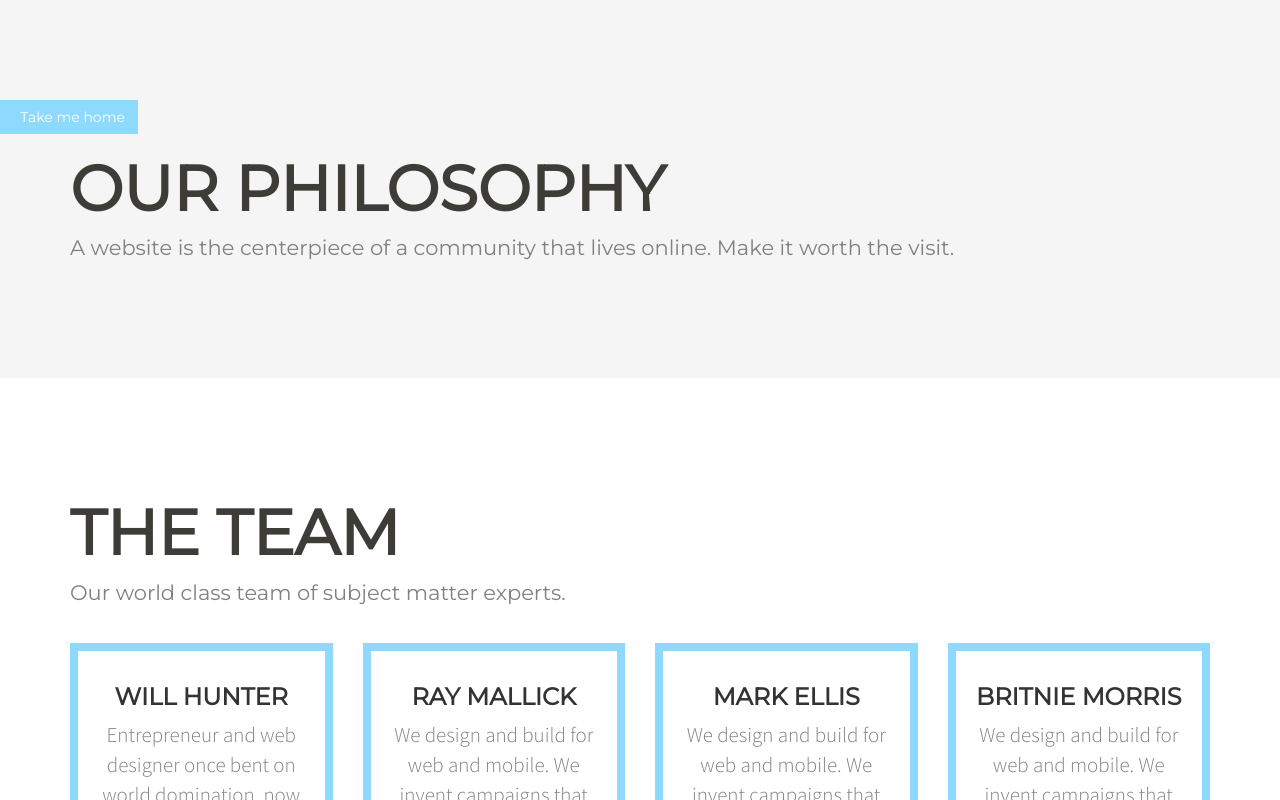
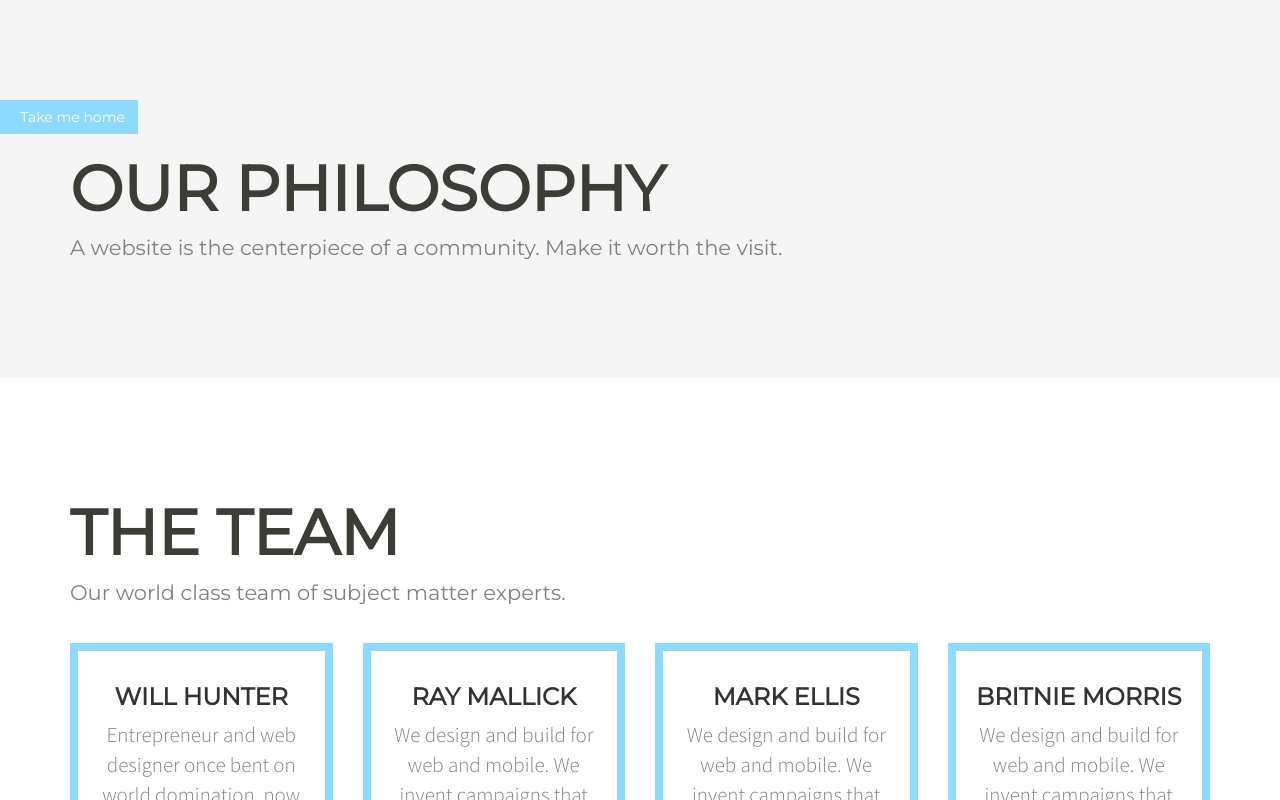
Before and after one commit to rmallick6806/1993, a plain HTML site: page pages/about.html in a window 1280 px wide. Shown: the top 800 px of the page. Drawn offline with nearby package versions, Linux system fonts and the light colour scheme; some icons are missing.

Commit message:
Update about.html

```diff
--- a/pages/about.html
+++ b/pages/about.html
@@ -45,7 +45,7 @@
             <div class="row">
                 <div class="col-md-12 animated fadeIn">
                     <h1><strong class="montserrat">OUR PHILOSOPHY</strong></h1>
-                    <p class="montserrat text-muted">A website is the centerpiece of a community that lives online. Make it worth the visit.</p>
+                    <p class="montserrat text-muted">A website is the centerpiece of a community. Make it worth the visit.</p>
                 </div>
             </div>
         </div>
```
